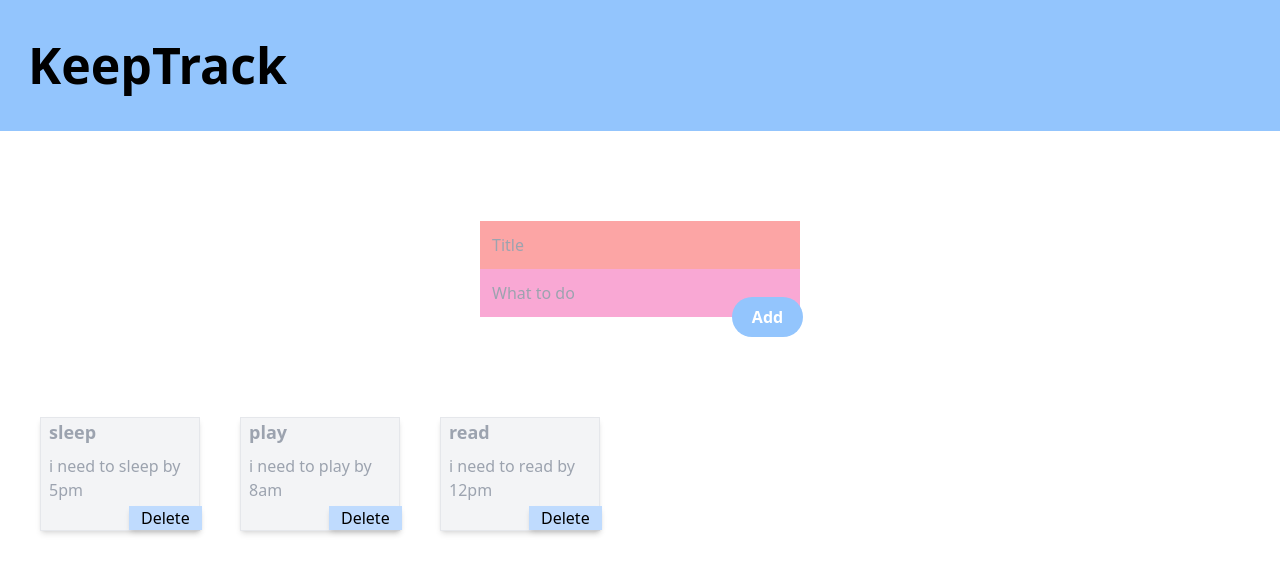
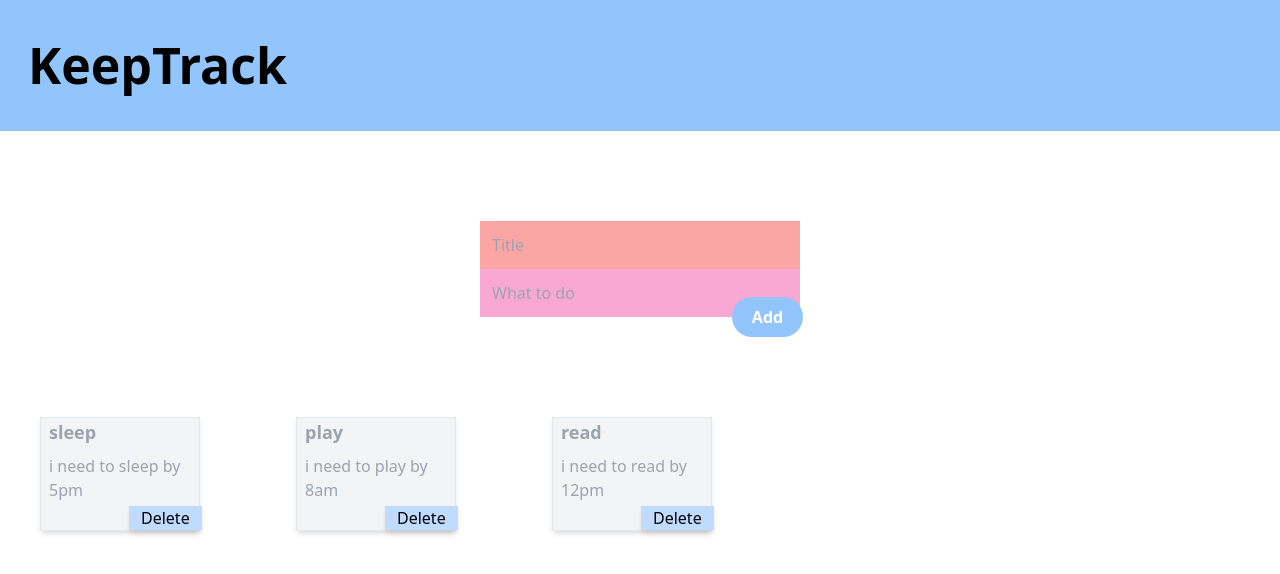
Before and after one commit to jomilojuuuu/my-react-tailwind-starter, a React (Create React App) app: page / in a window 1280 px wide. Shown: the top 574 px of the page. Built offline with nearby package versions, Linux system fonts and the light colour scheme.

Commit message:
final✌

```diff
--- a/src/App.js
+++ b/src/App.js
@@ -49,7 +49,7 @@ export default function App() {
         <Form handelSubmit={handelSubmit} />
       </div>
       {/* card */}
-      <div className="flex">
+      <div className="grid grid-cols-5">
         {cards.map((todo) => (
           <Card key={todo.id} cards={todo} handelDelete={handelDelete} />
         ))}
```
